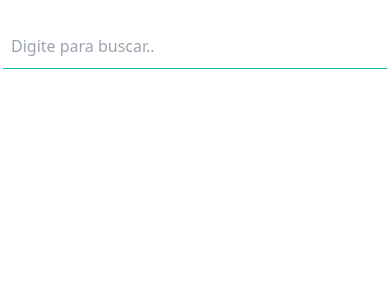
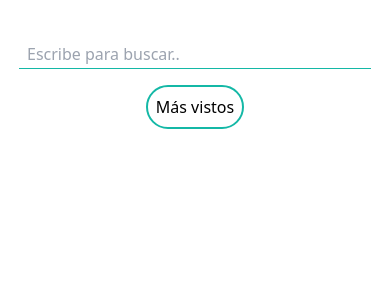
Before and after one commit to eliasputtini/react-20201113, a Next.js app: page / in a window 390 px wide. Shown: the top 300 px of the page. Built offline with nearby package versions, Linux system fonts and the light colour scheme.

Commit message:
responsive fix

```diff
--- a/components/NewsCard.tsx
+++ b/components/NewsCard.tsx
@@ -2,7 +2,7 @@ import Router from "next/router";
 import Image from "next/image";
 
 const NewsCard = ({ article }: any) => {
-  const { ["2048x2048"]: imageUrl } = article.featured_media;
+  const { ["2048x2048"]: imageUrl } = article?.featured_media;
 
   return (
     <div
@@ -10,7 +10,7 @@ const NewsCard = ({ article }: any) => {
         const articleId = article.id;
         Router.push("/articles/" + articleId);
       }}
-      className="w-[800px] rounded overflow-hidden shadow-lg mt-6 cursor-pointer"
+      className="max-w-[800px] rounded overflow-hidden shadow-lg mt-6 mx-2 cursor-pointer"
     >
       <Image width={800} height={800} src={imageUrl} alt={article.title} />
       <div className="px-6 py-4">
@@ -35,7 +35,7 @@ const NewsCard = ({ article }: any) => {
           rel="noopener noreferrer"
           className="btn-readmore text-blue-600"
         >
-          Saiba mais
+          Vea mais
         </a>
       </div>
     </div>
--- a/components/NewsList.tsx
+++ b/components/NewsList.tsx
@@ -4,8 +4,9 @@ import NewsCard from "../components/NewsCard";
 import { useState, useEffect } from "react";
 
 const NewsList = ({ searchTerm }: any) => {
-  const [debouncedSearchTerm] = useDebounce(searchTerm, 1000);
+  const [debouncedSearchTerm] = useDebounce(searchTerm, 1500);
   const [articles, setArticles] = useState([]);
+  const [resultsNumber, setResultsNumber] = useState(0);
   const [isLoading, setIsLoading] = useState(false);
   const [error, setError] = useState("");
   const [page, setPage] = useState(0);
@@ -23,6 +24,7 @@ const NewsList = ({ searchTerm }: any) => {
       .then((res) => res.json())
       .then((data) => {
         setArticles(data.data);
+        setResultsNumber(data.size);
         if (data.data.status == 404) {
           setError("Busca não encontrada");
         }
@@ -32,10 +34,10 @@ const NewsList = ({ searchTerm }: any) => {
         setError(error.message);
         setIsLoading(false);
       });
-  }, [debouncedSearchTerm, page]);
+  }, [debouncedSearchTerm, page, relevance]);
 
   if (isLoading) {
-    return <div className="m-6"> Loading...</div>;
+    return <div className="m-6"> Cargando...</div>;
   }
 
   if (error) {
@@ -43,12 +45,28 @@ const NewsList = ({ searchTerm }: any) => {
   }
 
   if (debouncedSearchTerm && articles.length < 1 && !isLoading) {
-    return <div className="m-6">Nenhum resultado encontrado!</div>;
+    return <div className="m-6">No se han encontrado resultados!</div>;
   }
 
   return (
     <>
       <ul className="list-none flex flex-col items-center">
+        <div className="flex flex-row items-center">
+          <button
+            disabled={articles.pages >= page}
+            onClick={() => setRelevance(!relevance)}
+            className={`${
+              relevance
+                ? "transition ease-in-out bg-teal-500 border-2 border-teal-500 "
+                : "transition ease-in-out bg-white border-2 border-teal-500"
+            } mx-4 text-black rounded-3xl p-2 hover:text-blue-300`}
+          >
+            Más vistos
+          </button>{" "}
+          {debouncedSearchTerm && !isLoading && (
+            <p>{resultsNumber} resultados</p>
+          )}
+        </div>
         {articles.length > 1 ? (
           <>
             {articles?.map((article: any) => (
@@ -64,7 +82,7 @@ const NewsList = ({ searchTerm }: any) => {
                     : "text-blue-500 hover:text-blue-800"
                 }  m-6`}
               >
-                Previous
+                Anterior
               </button>
 
               <button
@@ -76,7 +94,7 @@ const NewsList = ({ searchTerm }: any) => {
                     : "text-blue-500 hover:text-blue-800"
                 } m-6`}
               >
-                Next
+                Próxima
               </button>
             </nav>
           </>
--- a/components/SearchBar.tsx
+++ b/components/SearchBar.tsx
@@ -1,11 +1,11 @@
 const SearchBar = ({ searchTerm, setSearchTerm }: any) => {
   return (
     <div className="w-full max-w-sm">
-      <div className="flex items-center border-b border-teal-500 py-2">
+      <div className="flex items-center border-b border-teal-500 m-4">
         <input
           className="appearance-none bg-transparent border-none w-full text-gray-700 mr-3 py-1 px-2 leading-tight focus:outline-none"
           type="text"
-          placeholder="Digite para buscar.."
+          placeholder="Escribe para buscar.."
           value={searchTerm}
           onChange={(e) => setSearchTerm(e.target.value)}
         />
--- a/pages/articles/[articleId].tsx
+++ b/pages/articles/[articleId].tsx
@@ -83,12 +83,12 @@ export default function Article() {
               rel="noopener noreferrer"
               className="btn-readmore text-blue-600"
             >
-              Saiba mais
+              Vea mais
             </a>
           </div>
         </div>
       ) : (
-        <div className="m-6">Loading..</div>
+        <div className="m-6">Cargando..</div>
       )}
     </>
   );
```
